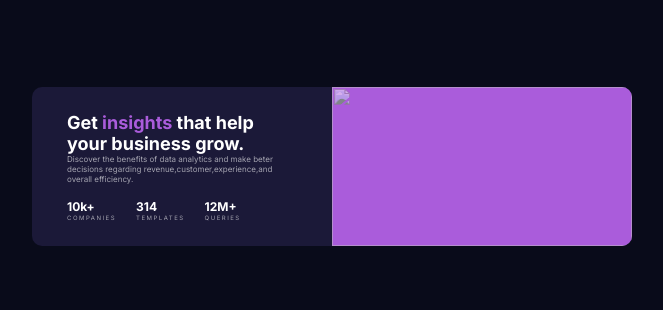
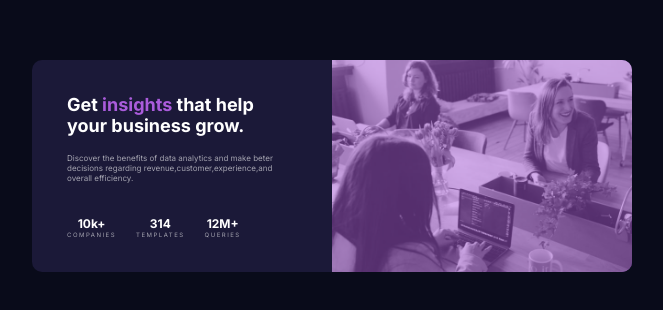
Before and after one commit to dhdarken/card-comunicacion, a plain HTML site: page index.html in a window 1280 px wide. Shown: the part 234-544 px from the top of the page, without its empty margins (308-971 px from the left). Drawn offline with Linux system fonts and the light colour scheme.

Commit message:
reparando errores en imagen

```diff
--- a/index.html
+++ b/index.html
@@ -31,10 +31,7 @@
   <body>
     <div class="container">
       <div class="imagen-div">
-        <img
-          src="/stats-preview-card-component-main/images/image-header-mobile.jpg"
-          alt=""
-        />
+        <img src="/images/image-header-mobile.jpg" alt="comunicacion" />
       </div>
       <div class="header-div">
         <p class="header-paragraph">
--- a/stylemain.css
+++ b/stylemain.css
@@ -16,9 +16,11 @@ body {
 }
 
 .imagen-div {
+  height: 212px;
   background: hsl(277, 64%, 61%);
-  border-bottom-right-radius: 10px;
+  border-bottom-right-radius: 0px;
   border-top-right-radius: 10px;
+  border-top-left-radius: 10px;
 }
 
 .container {
@@ -67,7 +69,7 @@ a {
 .list {
   flex-direction: column;
   display: flex;
-
+  align-items: center;
   padding: 5px;
 }
 
@@ -75,7 +77,6 @@ a {
   width: 100%;
   display: flex;
   flex-direction: column;
-  align-items: left;
   padding: 0;
 }
 .numb {
@@ -104,6 +105,12 @@ a {
     padding: 25px 50px 25px 35px;
   }
 
+  .imagen-div {
+    border-top-left-radius: 0px;
+    border-top-right-radius: 10px;
+    border-bottom-right-radius: 10px;
+  }
+
   img {
     width: 300px;
     height: 100%;
@@ -120,6 +127,7 @@ a {
     display: flex;
     flex-direction: row;
     justify-content: left;
+    align-items: left;
     column-gap: 20px;
   }
   .header-paragraph {
```
